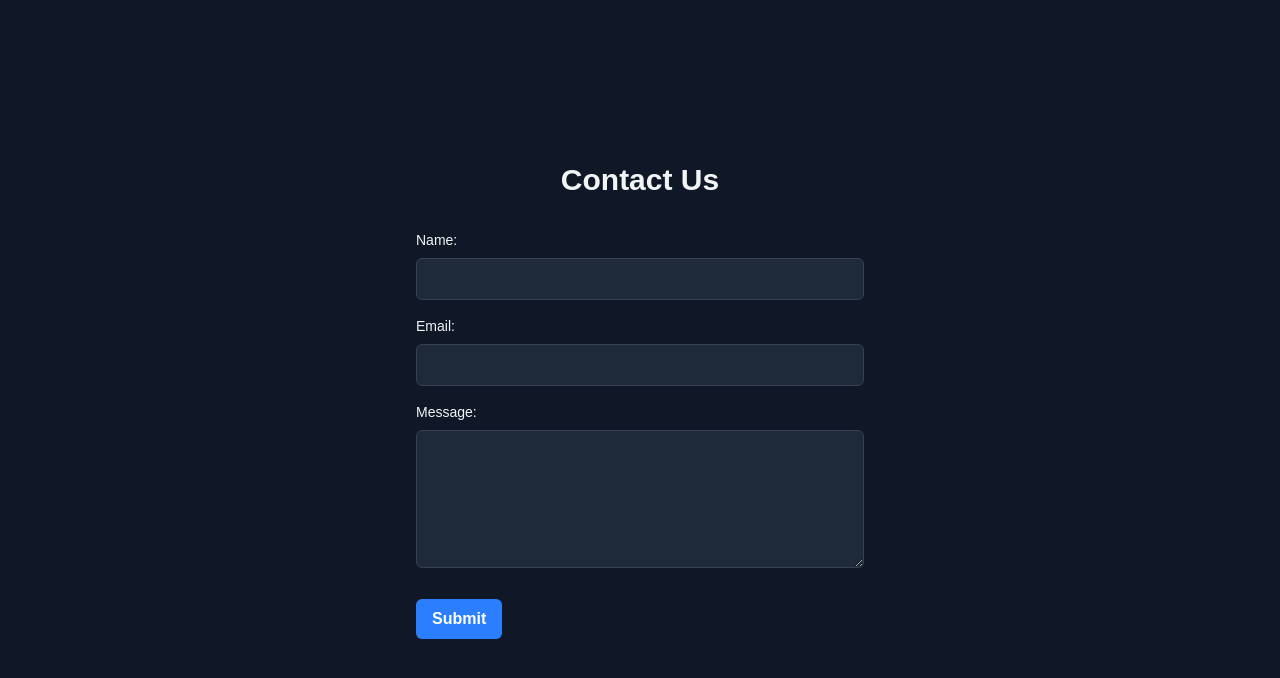
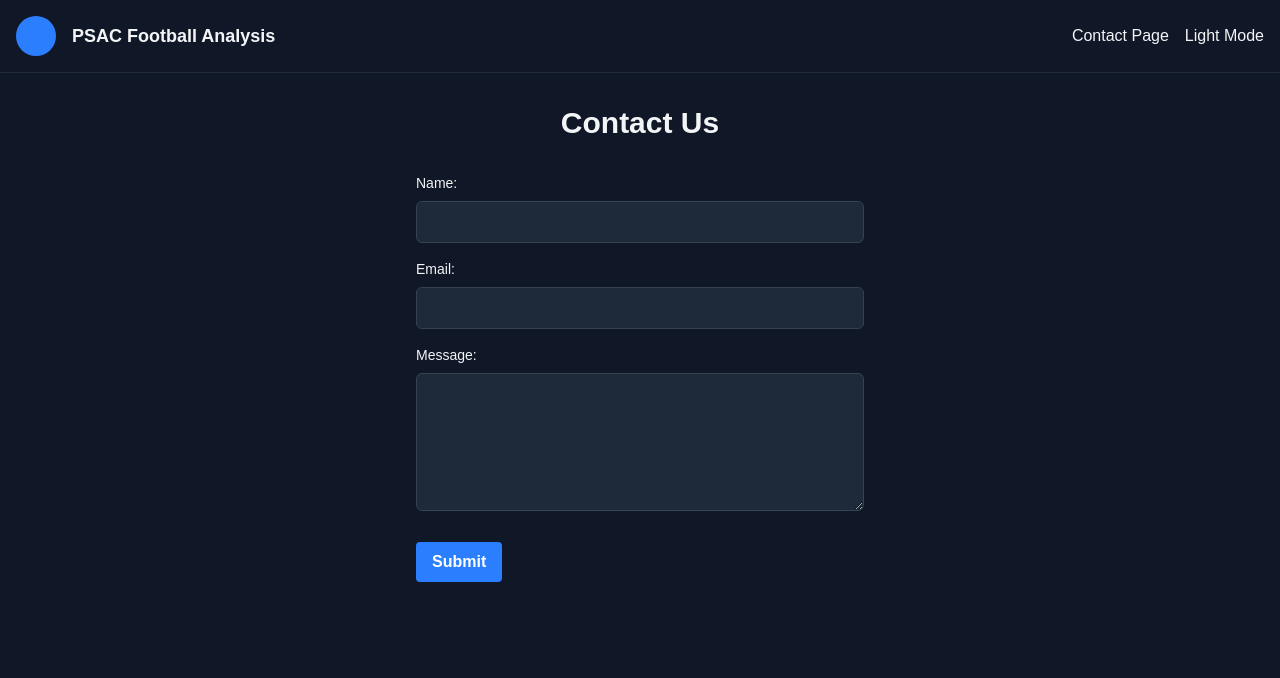
Before and after one commit to johnseibert19/PSAC-Football-Analysis, a Next.js app in the folder psac-football-analysis/: page /contact in a window 1280 px wide. Shown: the top 678 px of the page. Built offline with nearby package versions, Linux system fonts and the light colour scheme.

Commit message:
Create page.js
Added page.js file, maintaining ESLint

```diff
--- /dev/null
+++ b/psac-football-analysis/src/app/contact/page.js
@@ -0,0 +1,147 @@
+// page.js
+"use client";
+
+import React, { useState } from 'react';
+import Link from 'next/link'; // Import Link for navigation
+
+/**
+ * @typedef {object} FormErrors
+ * @property {string} [name]
+ * @property {string} [email]
+ * @property {string} [message]
+ */
+
+const Contact = () => {
+  const [name, setName] = useState("");
+  const [email, setEmail] = useState("");
+  const [message, setMessage] = useState("");
+  const [darkMode, setDarkMode] = useState(true); // Add dark mode state
+  /** @type {FormErrors} */
+  const [formErrors, setFormErrors] = useState({});
+  const [submitted, setSubmitted] = useState(false);
+
+  const handleChange = (e) => {
+    const { name, value } = e.target;
+    switch (name) {
+      case 'name':
+        setName(value);
+        break;
+      case 'email':
+        setEmail(value);
+        break;
+      case 'message':
+        setMessage(value);
+        break;
+      default:
+        break;
+    }
+    // Clear the error for the current field when the user starts typing
+    setFormErrors(prevErrors => ({ ...prevErrors, [name]: '' }));
+  };
+
+  /**
+   * @returns {FormErrors}
+   */
+  const validateForm = () => {
+    /** @type {FormErrors} */
+    const errors = {};
+    if (!name) {
+      errors.name = 'Name is required';
+    }
+    if (!email) {
+      errors.email = 'Email is required';
+    } else if (!/\S+@\S+\.\S+/.test(email)) {
+      errors.email = 'Email is invalid';
+    }
+    if (!message) {
+      errors.message = 'Message is required';
+    }
+    return errors;
+  };
+
+  const handleSubmit = async (e) => {
+    e.preventDefault();
+    const errors = validateForm();
+    setFormErrors(errors);
+    if (Object.keys(errors).length === 0) {
+      console.log("Submitting contact information:", { name, email, message });
+      try {
+        const response = await fetch("/api/contact", {
+          method: "POST",
+          headers: {
+            "Content-Type": "application/json",
+          },
+          body: JSON.stringify({ name, email, message }),
+        });
+        if (response.ok) {
+          console.log("Contact information submitted successfully.");
+          setSubmitted(true);
+          setName("");
+          setEmail("");
+          setMessage("");
+        } else {
+          console.error("Failed to submit contact information.");
+          // Optionally show a server-side error message to the user
+        }
+      } catch (error) {
+        console.error("Error submitting contact information:", error);
+        // Optionally show a network error message to the user
+      }
+    }
+  };
+
+  return (
+    <div className={`
+      ${darkMode ? "bg-gray-900 text-gray-100" : "bg-white text-gray-900"} min-h-screen`}>
+      {/* Header (copied from main page) */}
+      <header className={`flex items-center justify-between p-4 border-b ${darkMode ? "border-gray-800" : "border-gray-200"}`}>
+        <div className="flex items-center">
+          <div className="w-10 h-10 bg-blue-500 rounded-full mr-4">
+            {/* Replace with logo */}
+          </div>
+          <span className="text-lg font-semibold">PSAC Football Analysis</span>
+        </div>
+        <nav className="flex items-center space-x-4">
+          <Link href="/contact" className="hover:text-gray-300">
+            Contact Page
+          </Link>
+          <button onClick={() => setDarkMode(!darkMode)}>
+            {darkMode ? "Light Mode" : "Dark Mode"}
+          </button>
+        </nav>
+      </header>
+      <main className="flex flex-col items-center justify-center p-8">
+        <h1 className="text-3xl font-semibold mb-8">Contact Us</h1>
+        {submitted && <p className="text-green-500 mb-4">Thank you for your message! We will get back to you soon.</p>}
+        <form onSubmit={handleSubmit} className="w-full max-w-md">
+          <div className="mb-4">
+            <label htmlFor="name" className="block text-sm font-medium mb-2">
+              Name:
+            </label>
+            <input type="text" id="name" name="name" value={name} onChange={handleChange} className={`w-full px-3 py-2 border rounded-md ${formErrors.name ? 'border-red-500 bg-gray-800 text-gray-100 focus:outline-none focus:ring-2 focus:ring-blue-500' : 'border-gray-700 bg-gray-800 text-gray-100 focus:outline-none focus:ring-2 focus:ring-blue-500'}`} required />
+            {formErrors.name && <p className="text-red-500 text-xs mt-1">{formErrors.name}</p>}
+          </div>
+          <div className="mb-4">
+            <label htmlFor="email" className="block text-sm font-medium mb-2">
+              Email:
+            </label>
+            <input type="email" id="email" name="email" value={email} onChange={handleChange} className={`w-full px-3 py-2 border rounded-md ${formErrors.email ? 'border-red-500 bg-gray-800 text-gray-100 focus:outline-none focus:ring-2 focus:ring-blue-500' : 'border-gray-700 bg-gray-800 text-gray-100 focus:outline-none focus:ring-2 focus:ring-blue-500'}`} required />
+            {formErrors.email && <p className="text-red-500 text-xs mt-1">{formErrors.email}</p>}
+          </div>
+          <div className="mb-6">
+            <label htmlFor="message" className="block text-sm font-medium mb-2">
+              Message:
+            </label>
+            <textarea id="message" name="message" value={message} onChange={handleChange} className={`w-full px-3 py-2 border rounded-md ${formErrors.message ? 'border-red-500 bg-gray-800 text-gray-100 focus:outline-none focus:ring-2 focus:ring-blue-500' : 'border-gray-700 bg-gray-800 text-gray-100 focus:outline-none focus:ring-2 focus:ring-blue-500'}`} rows={5} required />
+            {formErrors.message && <p className="text-red-500 text-xs mt-1">{formErrors.message}</p>}
+          </div>
+          <button type="submit" className="bg-blue-500 hover:bg-blue-700 text-white font-bold py-2 px-4 rounded focus:outline-none focus:shadow-outline">
+            Submit
+          </button>
+        </form>
+      </main>
+    </div>
+  );
+};
+
+export default Contact;
```
